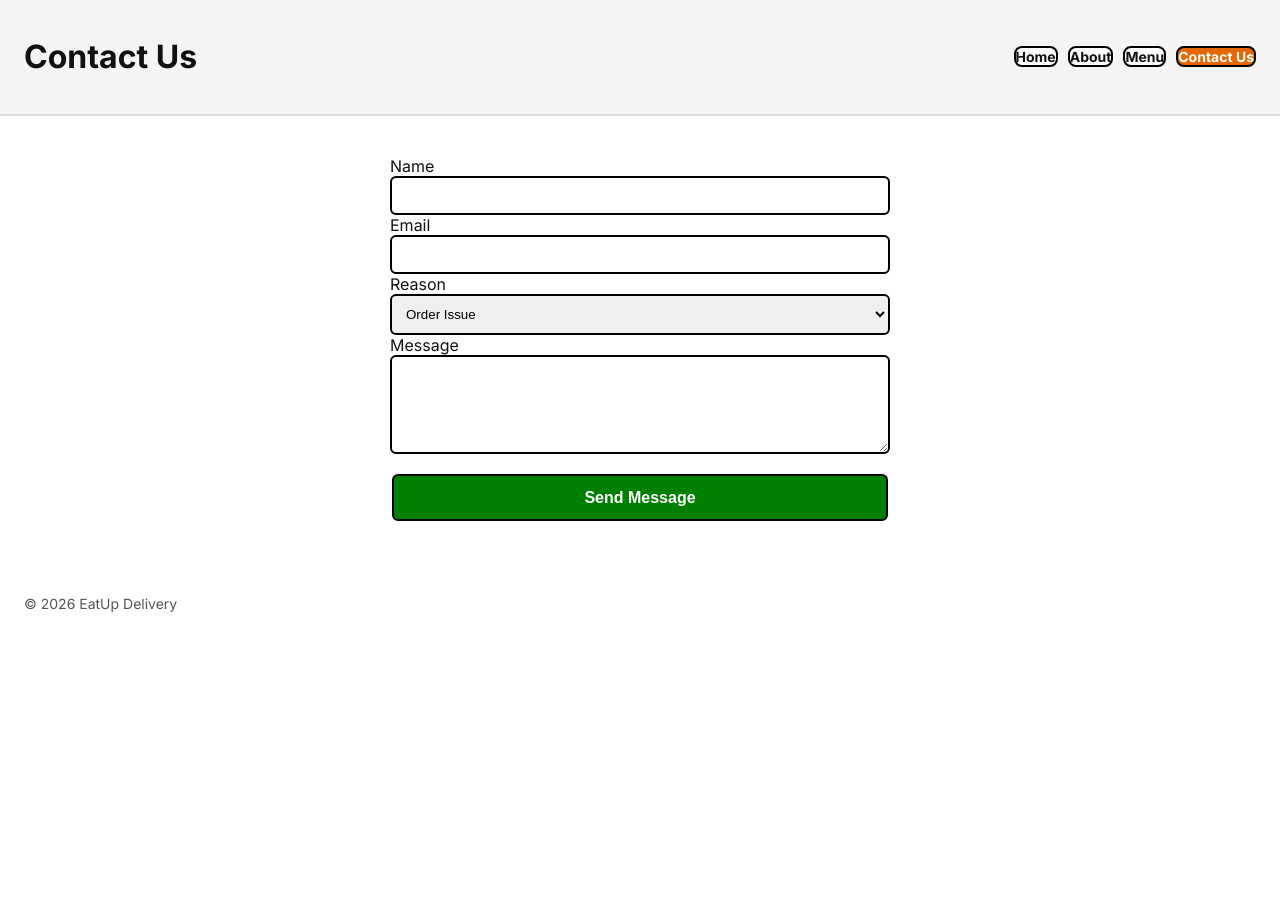
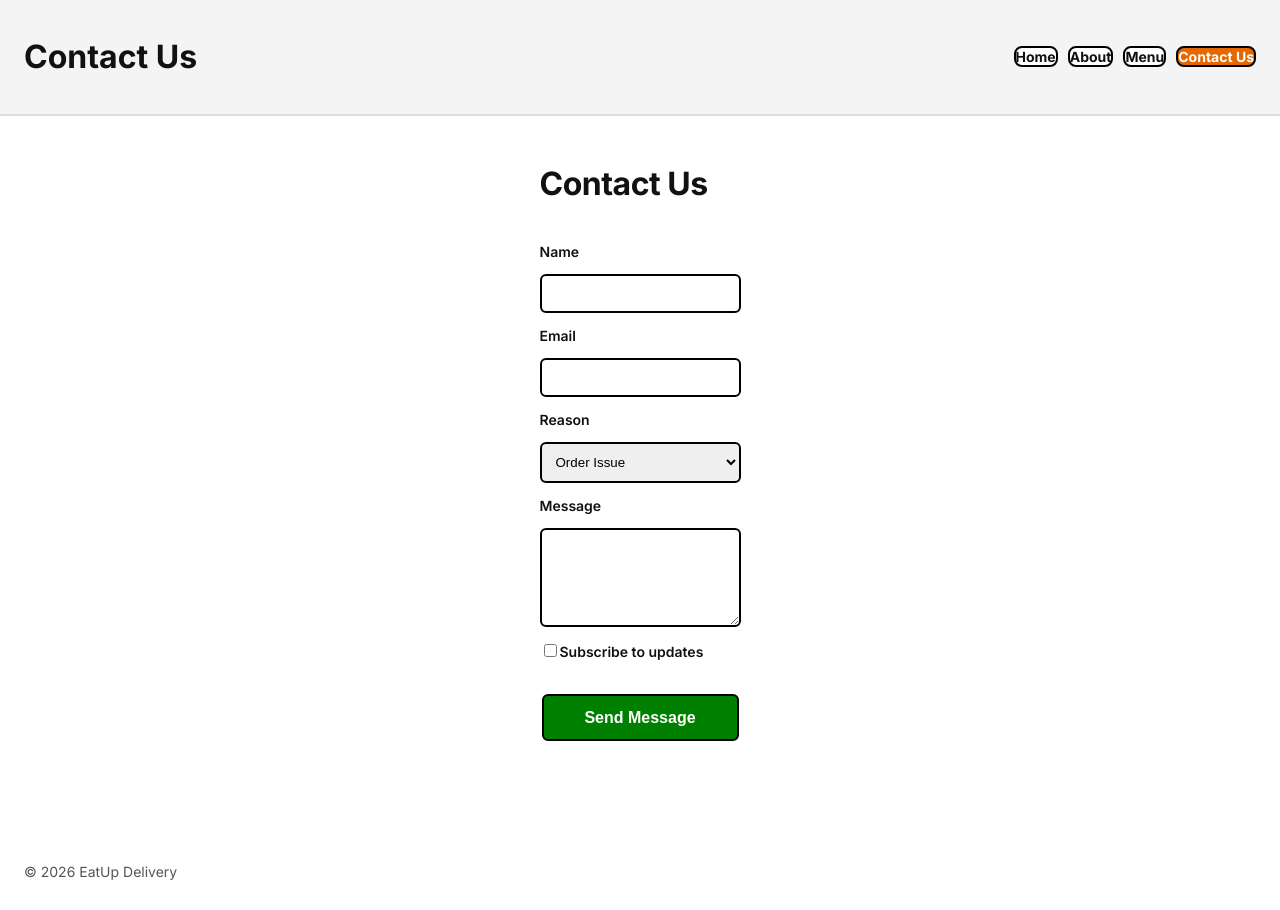
Before and after one commit to IsaiahR26/CMPS-262, a plain HTML site: page Module_2/Assign2/contact.html in a window 1280 px wide. Before the commit the page ends 800 px from the top, so only its background shows below. Drawn offline with Linux system fonts and the light colour scheme.

Commit message:
added radio box and cleaned up contact form and css styling

```diff
--- a/Module_2/Assign2/contact.html
+++ b/Module_2/Assign2/contact.html
@@ -21,6 +21,9 @@
     <!-- form for the contact page -->
 
      <main class="contact-main">
+        <section class="contact-section">
+            <h2 class="form-title">Contact Us</h2>
+
             <form class="contact-form">
                 <label for="name">Name</label>
                 <input id="name" name="name" type="text" required>
@@ -38,9 +41,13 @@
                 <label for="message">Message</label>
                 <textarea id="message" name="message" rows="5" required></textarea>
 
+                <label class="checkbox-row">
+                    <input type="checkbox">Subscribe to updates
+                </label>
+
                 <button class="btn" type="submit">Send Message</button>
             </form>
-
+        </section>
 
 
 
--- a/Module_2/Assign2/styles.css
+++ b/Module_2/Assign2/styles.css
@@ -134,12 +134,44 @@ body {
 
 /* css styling for contact form */
 
+
+.contact-main {
+
+    display: flex;
+    justify-content: center;
+    align-items: fle-start;
+    padding: 48px 16px;
+
+}
+
+.content-section {
+    width: min(720px, 100%);
+    background: #fff;
+    border: 1px solid #e6e6e6;
+    border-radius: 14px;
+    padding: 28px 28px 22px;
+    box-shadow: 0 10px 25px rgba(0, 0, 0, 0.06);
+}
+
+.form-title{
+    margin: 0 0 18px;
+    font-size: 32px;
+    letter-spacing: -0.5px;
+}
+
 .contact-form {
-    max-width: 500px;
+    max-width: 700px;
+    width: 100%;
     margin: 40px auto;
     display: grid;
-    gap: 10p;
+    gap: 14px;
 }
+
+.contact-form label {
+    font-weight: 600;
+    font-size: 14px;
+}
+
 
 .contact-form input,
 .contact-form select,
```
Lines whose indentation alone changed are shown as unchanged.
